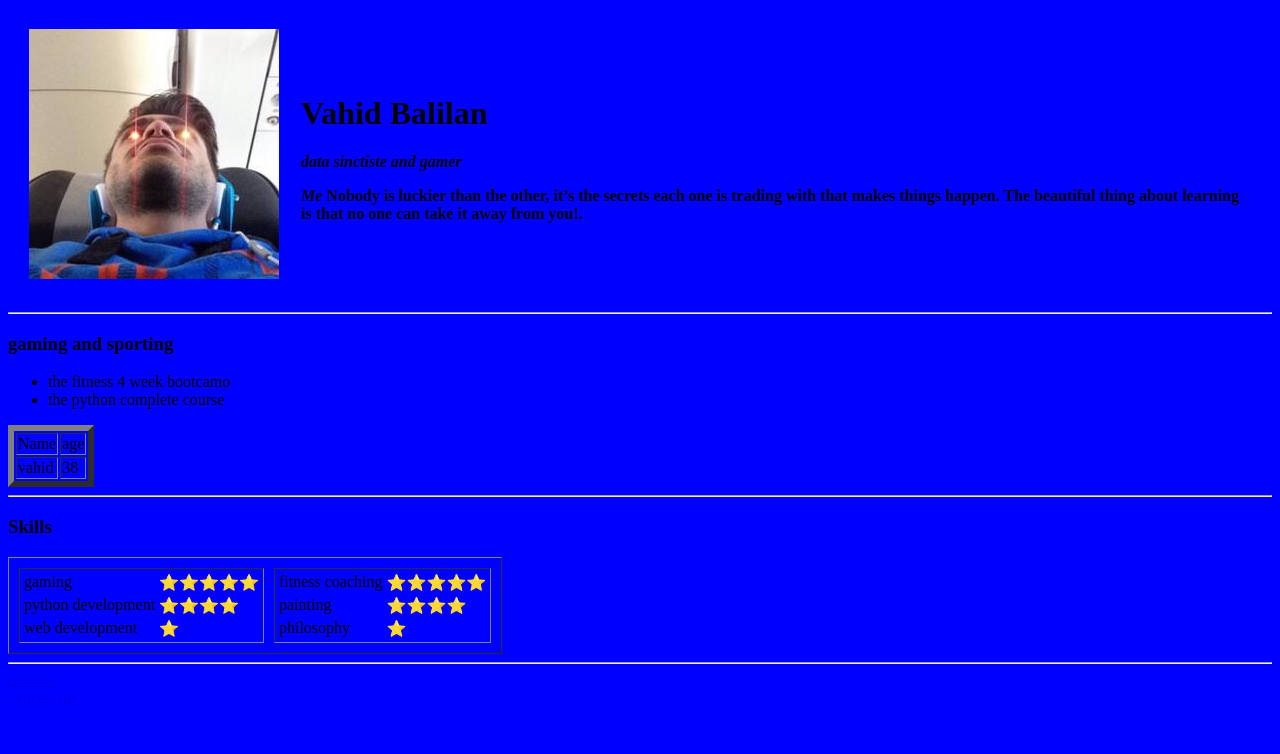
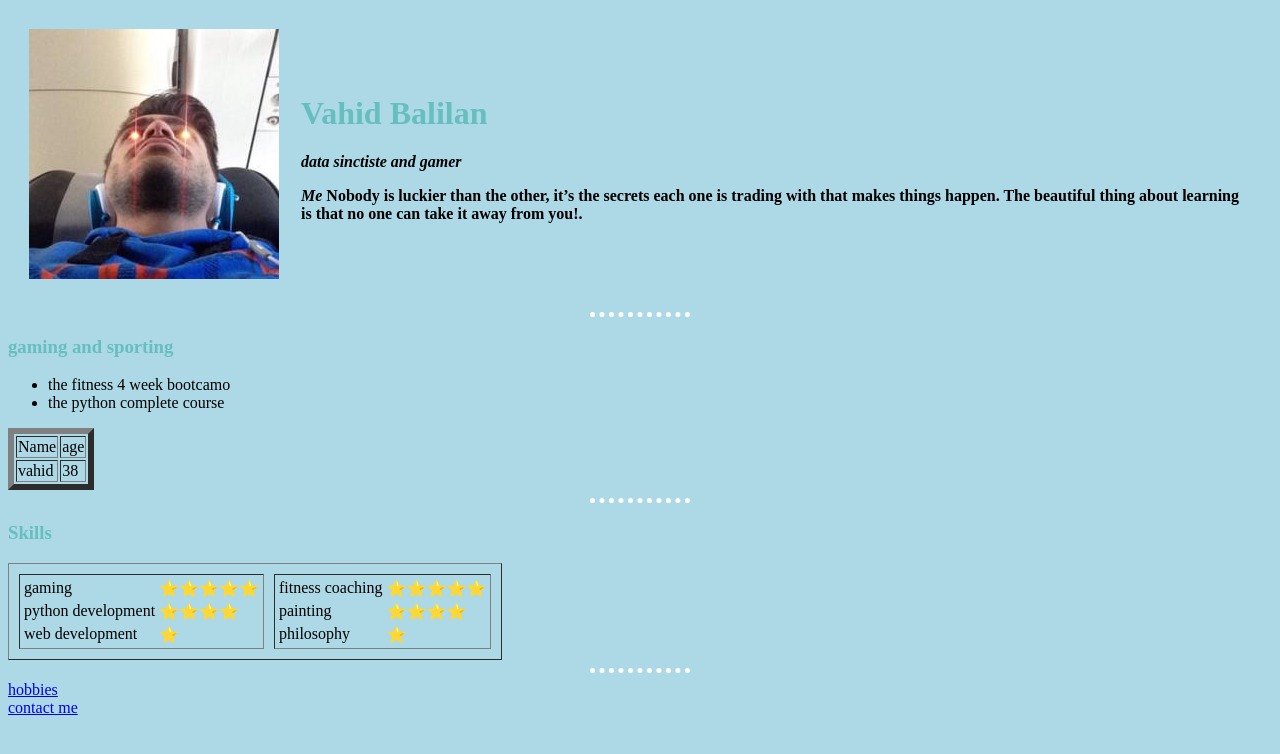
Before and after one commit to vahidbalilan/v, a plain HTML site: page index.html in a window 1280 px wide. Drawn offline with Linux system fonts and the light colour scheme.

Commit message:
Add files via upload

```diff
--- a/style.css
+++ b/style.css
@@ -1,3 +1,18 @@
-body{
-  background-color:blue;
+body {
+  background-color: lightblue;
 }
+
+hr {
+  border-style: none;
+  border-top-style: dotted;
+  border-color: white;
+  border-width: 5px;
+  width:100px
+}
+h1 {
+  color: #66BFBF;
+}
+
+h3 {
+  color: #66BFBF;
+}
```
